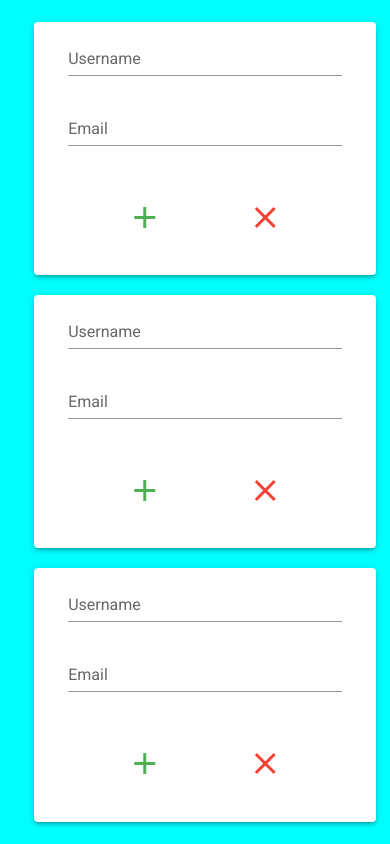
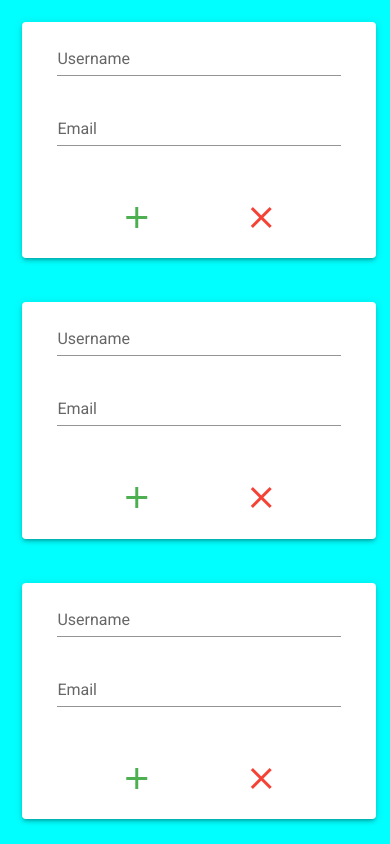
Before and after one commit to sinhaseemant/vuetify-app, a Vue app: page / in a window 390 px wide. Built offline with nearby package versions, Linux system fonts and the light colour scheme.

Commit message:
made responsive

```diff
--- a/src/App.vue
+++ b/src/App.vue
@@ -2,9 +2,13 @@
   <v-app>
     <v-main>
       <div class="div-container">
-        <v-container pe-6 style="min-width: 100vw;">
-          <v-layout row-5>
-            <v-flex ms-3  v-for="index in firstRowList" v-bind:key="index">
+        <v-container pe-6 pe-md-7 style="min-width: 100vw">
+          <v-row wrap>
+            <v-col
+              ms-3
+              v-for="index in firstRowList"
+              v-bind:key="index"
+            >
               <v-card elevation="3" class="card">
                 <div class="subtitle">
                   <div class="input">
@@ -56,10 +60,14 @@
                   <v-spacer></v-spacer>
                 </v-card-actions>
               </v-card>
-            </v-flex>
-          </v-layout>
-          <v-layout row-9>
-            <v-flex ms-3 v-for="index in secondRowList" v-bind:key="index">
+            </v-col>
+          </v-row>
+         <v-row wrap>
+            <v-col
+              ms-3
+              v-for="index in secondRowList"
+              v-bind:key="index"
+            >
               <v-card elevation="3" class="card">
                 <div class="subtitle">
                   <div class="input">
@@ -111,10 +119,14 @@
                   <v-spacer></v-spacer>
                 </v-card-actions>
               </v-card>
-            </v-flex>
-          </v-layout>
-          <v-layout row-9>
-            <v-flex ms-3 v-for="index in thirdRowList" v-bind:key="index">
+            </v-col>
+          </v-row>
+          <v-row wrap>
+            <v-col
+              ms-3
+              v-for="index in thirdRowList"
+              v-bind:key="index"
+            >
               <v-card elevation="3" class="card">
                 <div class="subtitle">
                   <div class="input">
@@ -166,8 +178,8 @@
                   <v-spacer></v-spacer>
                 </v-card-actions>
               </v-card>
-            </v-flex>
-          </v-layout>
+            </v-col>
+          </v-row>
         </v-container>
       </div>
     </v-main>
@@ -224,18 +236,17 @@ export default {
   align-items: center;
 }
 .card {
-  height: calc(30vh);
+  height: calc(28vh);
   width: 100%;
   margin: 5px 5px;
 }
 .v-card {
-  width: 100%;
   margin: 10px 10px;
+  min-width: 8vw;
 }
 .div-container {
   background-color: aqua;
-  height:100vh;
-  overflow: hidden;
-
+  height: 100vh;
+  overflow: auto;
 }
 </style>
```
